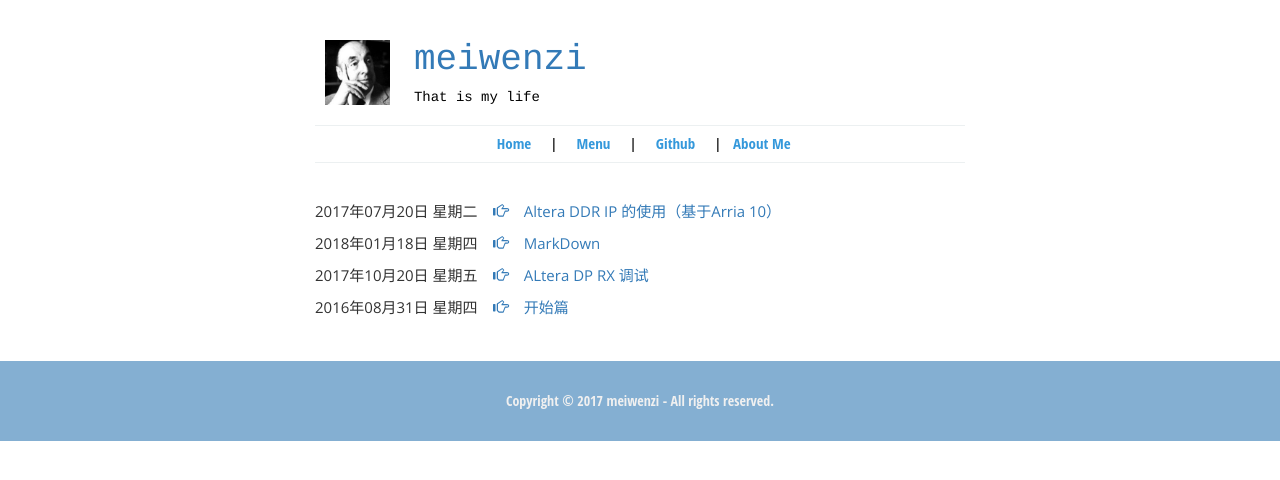
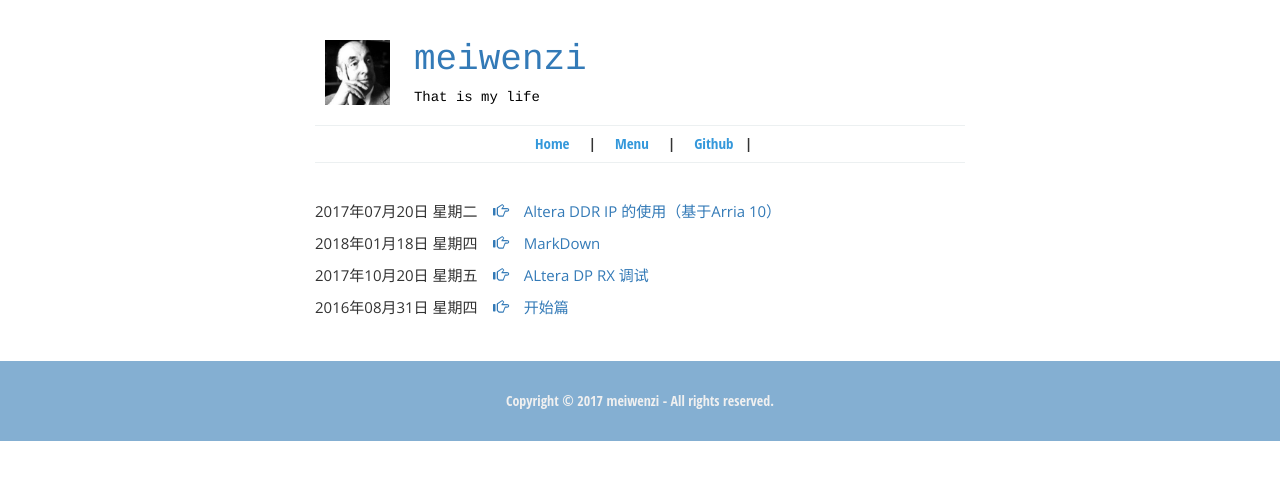
Before and after one commit to meiwenzi/meiwenzi.github.io, a Jekyll site: the page built from menu.html, in a window 1280 px wide. Shown: the top 480 px of the page. Built offline with Jekyll 4.4.1, drawn with Linux system fonts in a browser that asks for light colours.

Commit message:
Update blog_header.html

```diff
--- a/_includes/blog_header.html
+++ b/_includes/blog_header.html
@@ -17,7 +17,7 @@
             <li>|</li>
             <li><a target="_blank" href="https://github.com/meiwenzi">Github</a></li>
             <li>|</li>
-            <li><a target="_blank" href="/about.html"> About Me</a></li>
+            <!-- <li><a target="_blank" href="/about.html"> About Me</a></li> -->
         </ul>
     </nav>
 </header>
```
